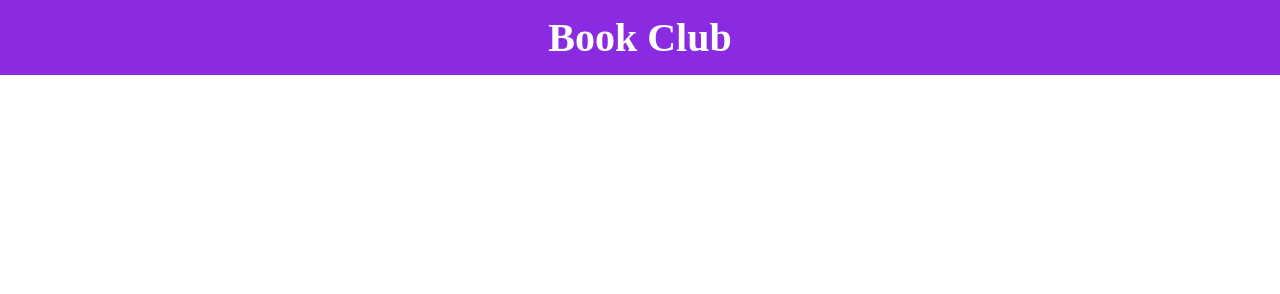
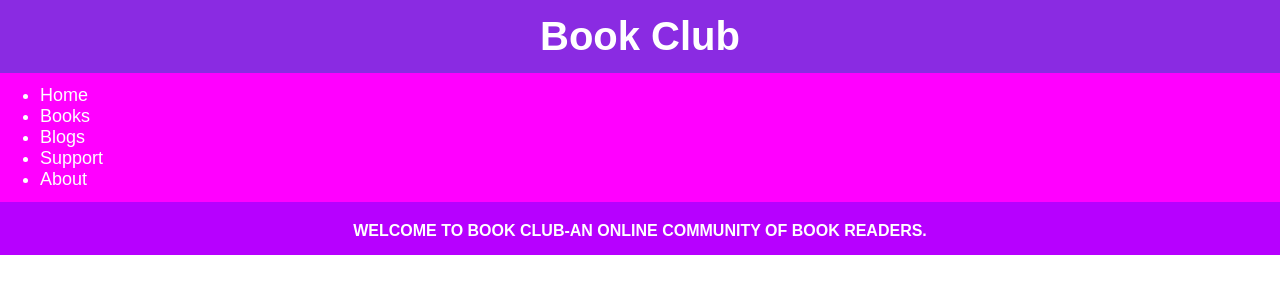
Before and after one commit to nawhadev/Book-Club, a plain HTML site: page index.html in a window 1280 px wide. Drawn offline with Linux system fonts and the light colour scheme.

Commit message:
textstyling

```diff
--- a/index.html
+++ b/index.html
@@ -10,5 +10,18 @@
     <h1>
         Book Club
     </h1>
+    <header>
+        <ul class="club">
+            <li>Home</li>
+            <li>Books</li>
+            <li>Blogs</li>
+            <li>Support</li>
+            <li>About</li>
+        </ul>
+        <div class="welcome">
+            Welcome to book club-an online community of book readers.
+        </div>
+    </header>
+
 </body>
 </html>
--- a/style.css
+++ b/style.css
@@ -1,5 +1,6 @@
 *{
     margin: 0;
+    font-family: Arial, Helvetica, sans-serif;
 
 }
 h1{
@@ -9,3 +10,21 @@ h1{
     padding: 14px;
     font-size: 40px;
 }
+
+.club{
+background-color: rgb(255, 0, 255);
+color: white;
+padding-top: 12px;
+padding-bottom: 12px;
+font-size: 18px;
+}
+.welcome{
+    background-color: rgb(183, 0, 255);
+    color: white;
+    text-align: center;
+    text-transform: uppercase;
+    padding: 15px;
+    padding-top: 20px;
+    font-weight: bold;
+
+}
```
